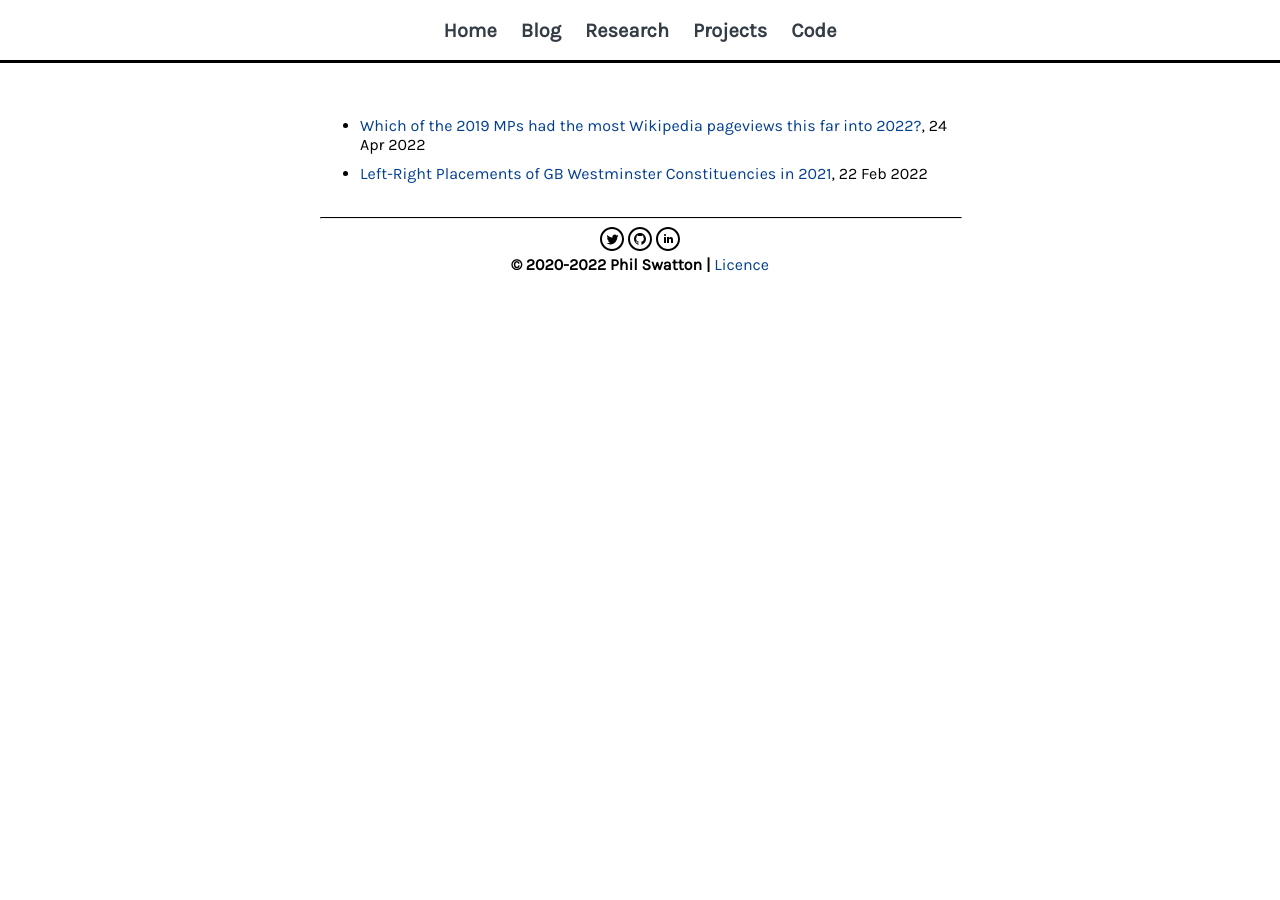
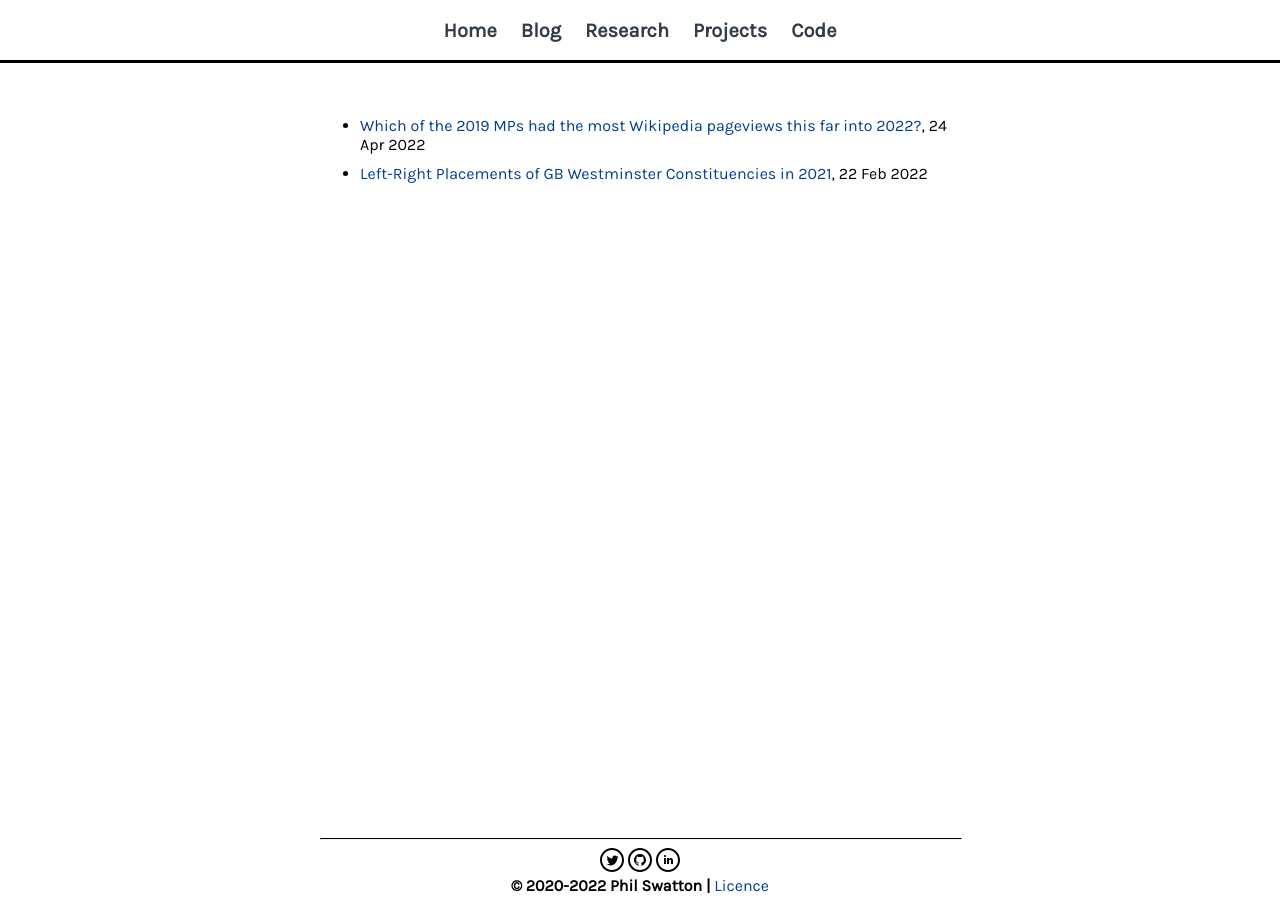
Before and after one commit to philswatton/philswatton.github.io, a Jekyll site: the page built from blog.md, in a window 1280 px wide. Built offline with Jekyll 4.4.1, drawn with Linux system fonts in a browser that asks for light colours.

Commit message:
footer margin

```diff
--- a/_sass/footer.scss
+++ b/_sass/footer.scss
@@ -3,6 +3,8 @@ footer {
     flex-direction: column;
     justify-content: center;
     align-items: center;
+    margin-top: auto;
+    margin-bottom: 5px;
 
     left: $mob-left;
     width: $mob-width;
```
